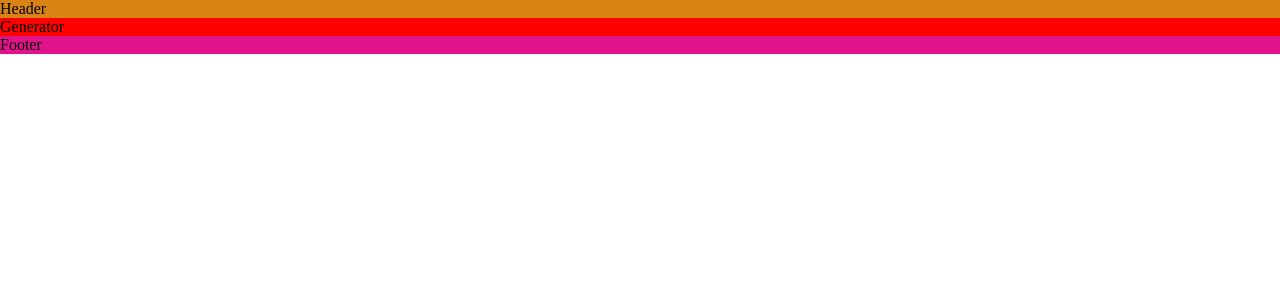
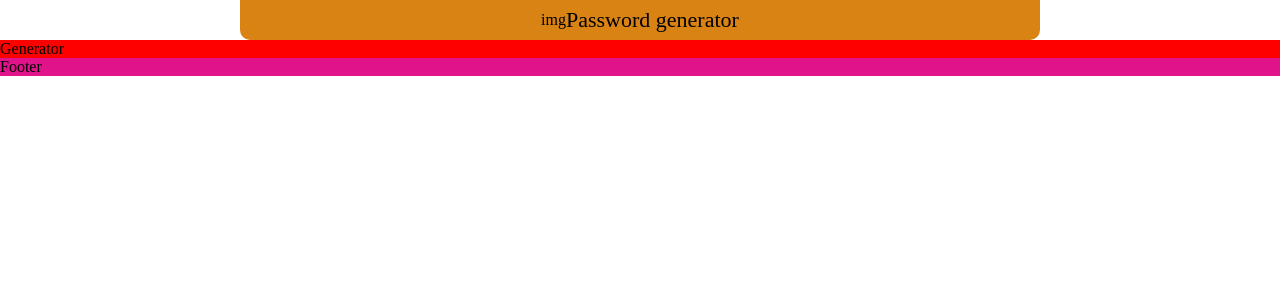
Before and after one commit to patr4519/pass-generator-v2, a React (Create React App) app: page / in a window 1280 px wide. Shown: the top 300 px of the page. Built offline with nearby package versions, Linux system fonts and the light colour scheme.

Commit message:
Eddited header

```diff
--- a/src/components/Header/Header.module.scss
+++ b/src/components/Header/Header.module.scss
@@ -1,3 +1,20 @@
 .header {
-    background-color: rgb(216, 131, 20);
+  background-color: rgb(216, 131, 20);
+  width: 800px;
+  margin: auto;
+  height: 40px;
+  display: flex;
+  justify-content: center;
+  align-items: center;
+  border-bottom-left-radius: 10px;
+  border-bottom-right-radius: 10px;
+
+  .title {
+    display: flex;
+    align-items: center;
+
+    .text {
+      font-size: 22px;
+    }
+  }
 }
--- a/src/components/Header/index.tsx
+++ b/src/components/Header/index.tsx
@@ -1,10 +1,15 @@
-import React from 'react';
-import styles from './Header.module.scss'
+import React from "react";
+import styles from "./Header.module.scss";
 
 export const Header = () => {
-    return (
-        <header className={styles.header}>
-            Header
-        </header>
-    )
-}
+  return (
+    <header className={styles.header}>
+      <div className={styles.title}>
+        <div className={styles.icon}>
+          img
+        </div>
+        <div className={styles.text}>Password generator</div>
+      </div>
+    </header>
+  );
+};
--- a/tsconfig.json
+++ b/tsconfig.json
@@ -1,5 +1,6 @@
 {
   "compilerOptions": {
+    "typeRoots" : ["node_modules/@types", "src/types"],
     "target": "es5",
     "lib": [
       "dom",
```
Also changed, not shown: src/App.tsx (+8 -8 lines), src/types/scss-modules.d.ts (+4 -4 lines), src/assets/key_logo.svg (added).
